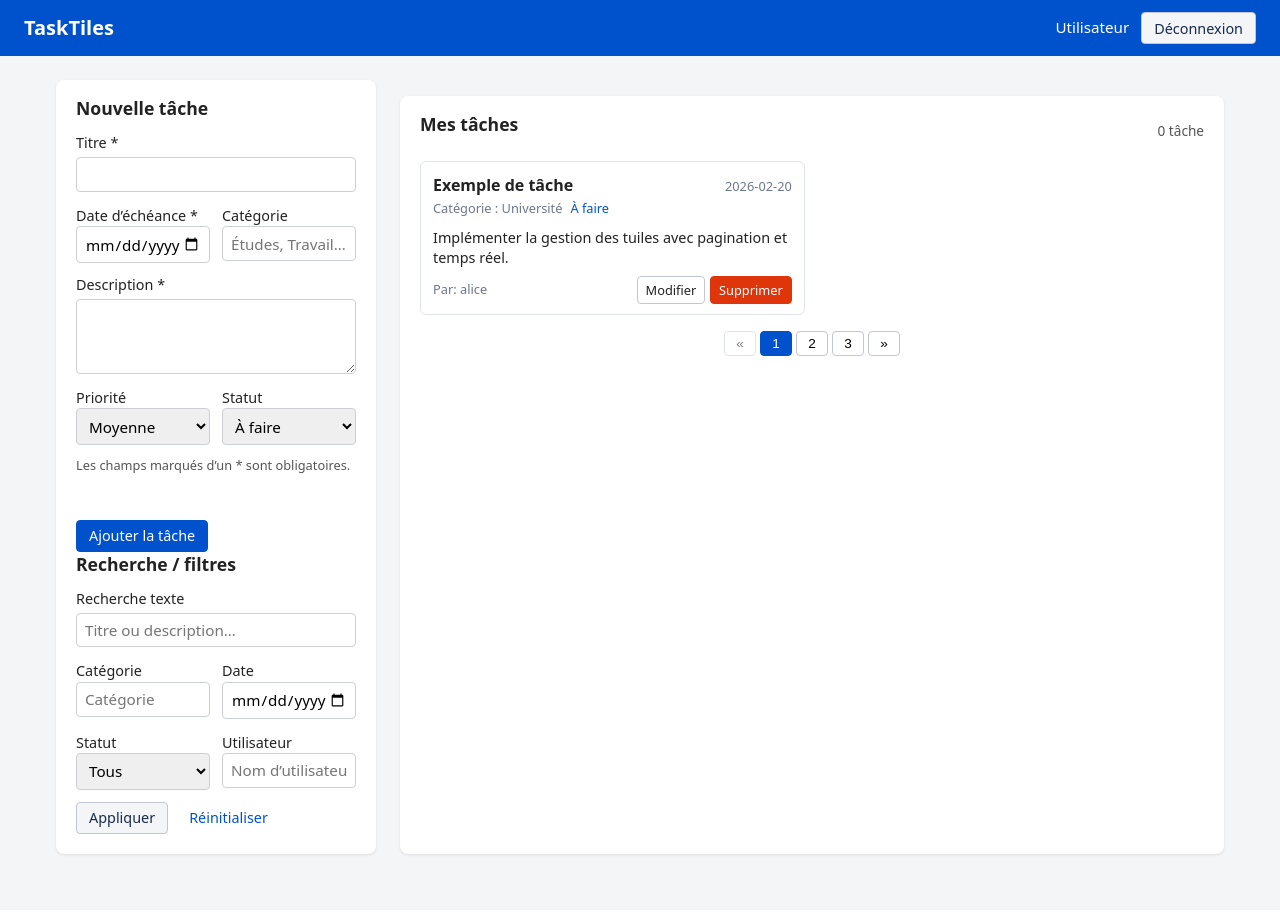
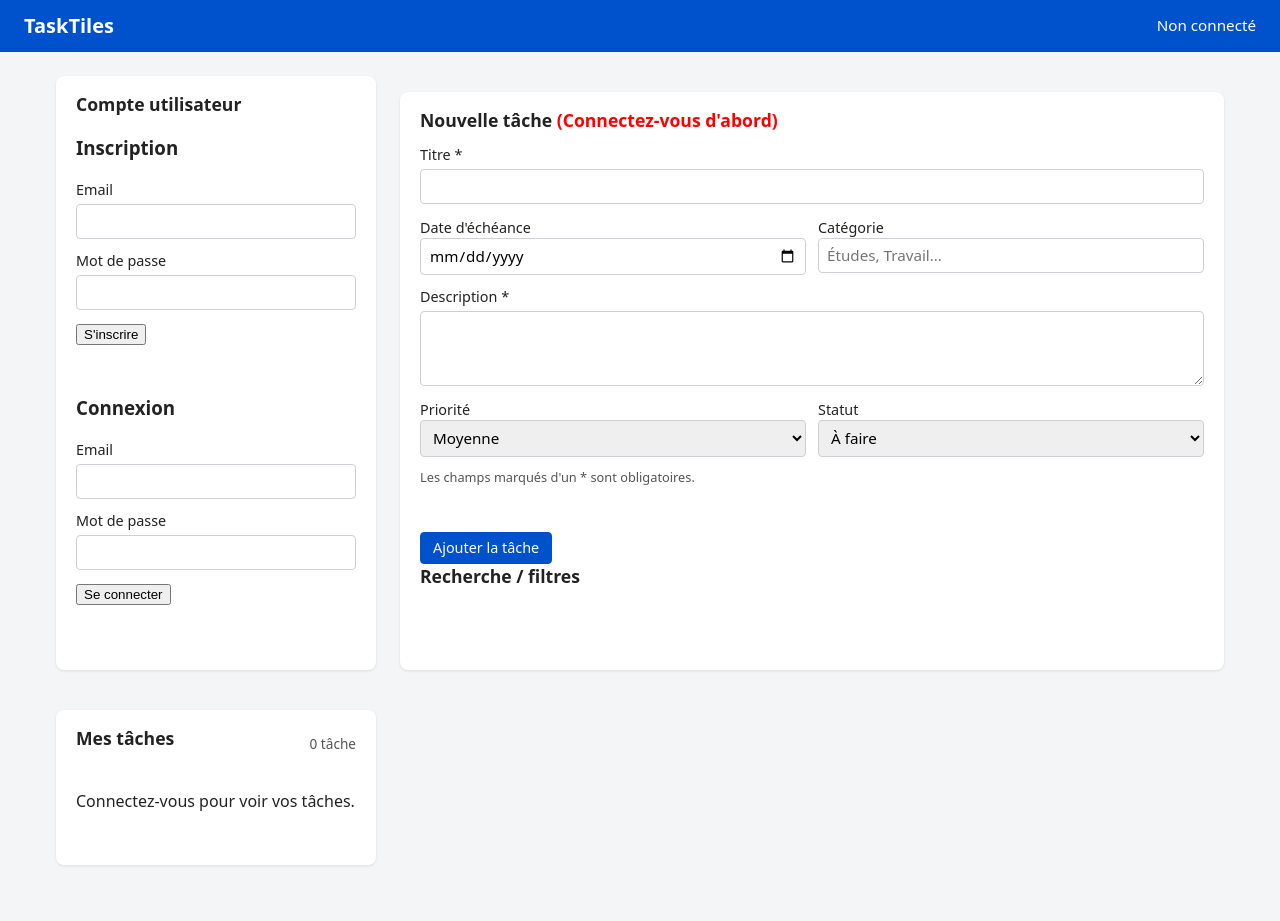
Before and after one commit to JakeTheRealOne/tilewar, a PHP site: page / in a window 1280 px wide. Before the commit the page ends 857 px from the top, so only its background shows below. Run offline with PHP 8.4, Linux system fonts and the light colour scheme.

Commit message:
Update index.php

```diff
--- a/index.php
+++ b/index.php
@@ -3,306 +3,134 @@
 <head>
   <meta charset="UTF-8">
   <title>Gestionnaire de tâches</title>
-
   <meta name="viewport" content="width=device-width, initial-scale=1">
-
   <link rel="stylesheet" href="styles.css">
-
-
 </head>
 <body>
 <header class="topbar">
   <div class="topbar-left">
     <h1 class="app-title">TaskTiles</h1>
-
   </div>
-
   <div class="topbar-right">
 
-    <!-- Remplir plus tard par PHP : nom utilisateur, bouton déconnexion -->
-
-    <span class="user-name">Utilisateur</span>
-
-    <button class="btn btn-secondary">Déconnexion</button>
-
+    <span class="user-name" id="user-name">Non connecté</span>
+    <button class="btn btn-secondary" id="logout-btn" style="display:none;">Déconnexion</button>
   </div>
-
 </header>
 
 <main class="main-layout">
 
+
+  <section class="panel panel-form" id="auth-section">
+    <h2>Compte utilisateur</h2>
+
+    <!-- Inscription -->
+    <form id="register-form">
+      <h3>Inscription</h3>
+      <div class="form-row">
+        <label for="register-email">Email</label>
+        <input type="email" id="register-email" required>
+      </div>
+      <div class="form-row">
+        <label for="register-password">Mot de passe</label>
+        <input type="password" id="register-password" required>
+      </div>
+      <button type="submit">S'inscrire</button>
+      <p class="form-error" id="register-error"></p>
+      <p class="form-success" id="register-success"></p>
+    </form>
+
+    <!-- Connexion -->
+    <form id="login-form">
+      <h3>Connexion</h3>
+      <div class="form-row">
+        <label for="login-email">Email</label>
+        <input type="email" id="login-email" required>
+      </div>
+      <div class="form-row">
+        <label for="login-password">Mot de passe</label>
+        <input type="password" id="login-password" required>
+      </div>
+      <button type="submit">Se connecter</button>
+      <p class="form-error" id="login-error"></p>
+    </form>
+  </section>
+
+
   <section class="panel panel-form">
-
-    <h2>Nouvelle tâche</h2>
+    <h2>Nouvelle tâche <span id="auth-warning" style="color:red;display:none;">(Connectez-vous d'abord)</span></h2>
     <form id="task-form">
-
       <div class="form-row">
-
         <label for="title">Titre *</label>
-
         <input type="text" id="title" name="title" required>
       </div>
-
       <div class="form-row two-columns">
         <div>
-          <label for="due_date">Date d’échéance *</label>
-
-          <input type="date" id="due_date" name="due_date" required>
+          <label for="due_date">Date d'échéance</label>
+          <input type="date" id="due_date" name="due_date">
         </div>
         <div>
           <label for="category">Catégorie</label>
           <input type="text" id="category" name="category" placeholder="Études, Travail…">
-
         </div>
       </div>
-
       <div class="form-row">
         <label for="description">Description *</label>
-
         <textarea id="description" name="description" rows="3" required></textarea>
       </div>
-
       <div class="form-row two-columns">
         <div>
           <label for="priority">Priorité</label>
-
           <select id="priority" name="priority">
-
             <option value="low">Basse</option>
-
             <option value="medium" selected>Moyenne</option>
-
             <option value="high">Haute</option>
           </select>
         </div>
         <div>
           <label for="status">Statut</label>
-
           <select id="status" name="status">
             <option value="todo" selected>À faire</option>
-
             <option value="doing">En cours</option>
-
             <option value="done">Terminée</option>
-
           </select>
         </div>
       </div>
-
-      <p class="form-hint">Les champs marqués d’un * sont obligatoires.</p>
-
+      <p class="form-hint">Les champs marqués d'un * sont obligatoires.</p>
       <p class="form-error" id="form-error"></p>
-
       <div class="form-actions">
-
         <button type="submit" class="btn btn-primary">Ajouter la tâche</button>
       </div>
     </form>
 
+
     <h2>Recherche / filtres</h2>
     <form id="filter-form">
-      <div class="form-row">
 
-        <label for="search-text">Recherche texte</label>
-
-        <input type="text" id="search-text" placeholder="Titre ou description…">
-      </div>
-
-      <div class="form-row two-columns">
-
-        <div>
-          <label for="filter-category">Catégorie</label>
-
-          <input type="text" id="filter-category" placeholder="Catégorie">
-        </div>
-
-        <div>
-
-          <label for="filter-date">Date</label>
-
-          <input type="date" id="filter-date">
-
-        </div>
-
-      </div>
-      <div class="form-row two-columns">
-
-        <div>
-          <label for="filter-status">Statut</label>
-          <select id="filter-status">
-            <option value="">Tous</option>
-
-            <option value="todo">À faire</option>
-            <option value="doing">En cours</option>
-
-            <option value="done">Terminée</option>
-          </select>
-        </div>
-        <div>
-          <label for="filter-user">Utilisateur</label>
-
-          <input type="text" id="filter-user" placeholder="Nom d’utilisateur">
-
-        </div>
-      </div>
-
-      <div class="form-actions">
-        <button type="button" class="btn btn-secondary" id="filter-apply">Appliquer</button>
-
-        <button type="button" class="btn btn-ghost" id="filter-reset">Réinitialiser</button>
-      </div>
     </form>
-
   </section>
 
+
   <section class="panel panel-tasks">
-
     <div class="panel-header">
-
       <h2>Mes tâches</h2>
-
       <span class="task-count" id="task-count">0 tâche</span>
     </div>
-
     <div id="tasks-grid" class="tasks-grid">
 
-      <!-- Tuiles générées en JS ou en PHP -->
-      <article class="task-tile">
-        <header class="task-header">
-
-          <h3 class="task-title">Exemple de tâche</h3>
-
-          <span class="task-date">2026-02-20</span>
-        </header>
-        <div class="task-meta">
-          <span class="task-category">Catégorie : Université</span>
-
-          <span class="task-status status-todo">À faire</span>
-        </div>
-        <p class="task-description">
-
-          Implémenter la gestion des tuiles avec pagination et temps réel.
-        </p>
-        <footer class="task-footer">
-
-          <span class="task-owner">Par: alice</span>
-
-          <div class="task-actions">
-
-            <button class="btn btn-small btn-outline edit-task">Modifier</button>
-
-            <button class="btn btn-small btn-danger delete-task">Supprimer</button>
-          </div>
-
-        </footer>
-      </article>
-
+      <p id="no-tasks">Connectez-vous pour voir vos tâches.</p>
     </div>
-
     <nav class="pagination" id="pagination">
 
-      <!-- Boutons de pages -->
-
-      <button class="page-btn page-btn-disabled">«</button>
-
-      <button class="page-btn page-btn-active">1</button>
-
-      <button class="page-btn">2</button>
-      <button class="page-btn">3</button>
-      <button class="page-btn">»</button>
     </nav>
-
   </section>
 </main>
 
-<!-- Modal d’édition -->
+
 <div class="modal hidden" id="edit-modal">
 
-  <div class="modal-backdrop"></div>
-
-  <div class="modal-dialog">
-
-    <header class="modal-header">
-      <h2>Modifier la tâche</h2>
-      <button class="modal-close" id="edit-close" aria-label="Fermer">×</button>
-    </header>
-    <form id="edit-form" class="modal-body">
-
-      <input type="hidden" id="edit-id" name="id">
-      <div class="form-row">
-
-        <label for="edit-title">Titre *</label>
-
-        <input type="text" id="edit-title" name="title" required>
-
-      </div>
-      <div class="form-row two-columns">
-
-        <div>
-
-          <label for="edit-date">Date *</label>
-
-          <input type="date" id="edit-date" name="due_date" required>
-
-        </div>
-
-        <div>
-          <label for="edit-category">Catégorie</label>
-          <input type="text" id="edit-category" name="category">
-
-        </div>
-      </div>
-      <div class="form-row">
-
-        <label for="edit-description">Description *</label>
-
-        <textarea id="edit-description" name="description" rows="3" required></textarea>
-
-      </div>
-
-      <div class="form-row two-columns">
-        <div>
-
-          <label for="edit-priority">Priorité</label>
-
-          <select id="edit-priority" name="priority">
-
-            <option value="low">Basse</option>
-            <option value="medium">Moyenne</option>
-
-            <option value="high">Haute</option>
-
-          </select>
-        </div>
-
-        <div>
-
-          <label for="edit-status">Statut</label>
-          <select id="edit-status" name="status">
-
-            <option value="todo">À faire</option>
-
-            <option value="doing">En cours</option>
-
-            <option value="done">Terminée</option>
-          </select>
-
-        </div>
-      </div>
-
-      <p class="form-error" id="edit-error"></p>
-
-      <div class="form-actions">
-        <button type="submit" class="btn btn-primary">Enregistrer</button>
-
-        <button type="button" class="btn btn-ghost" id="edit-cancel">Annuler</button>
-      </div>
-
-    </form>
-  </div>
 </div>
 
 <script src="app.js"></script>
-
 </body>
 </html>
```
